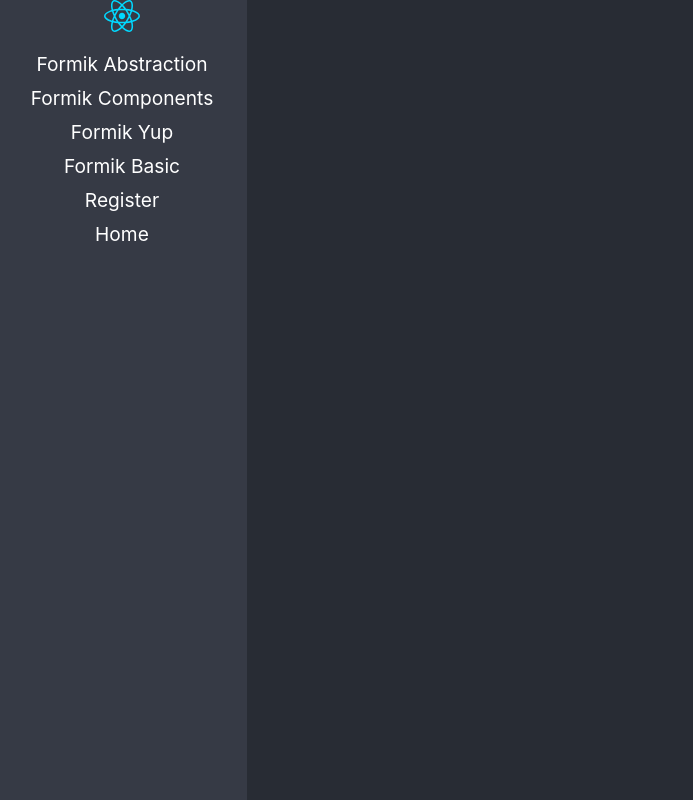
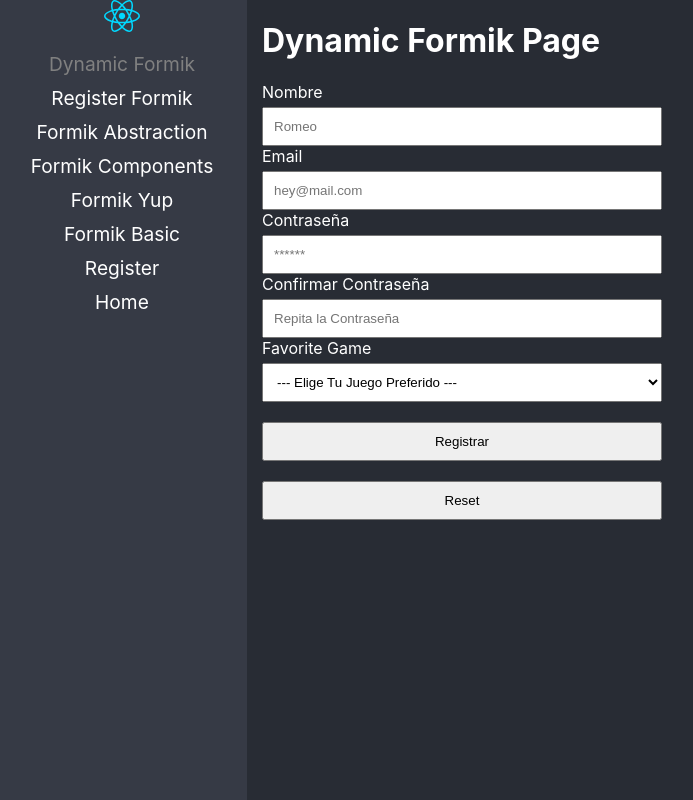
Before and after one commit to Nikch22/react-ts-app, a React (Vite) app: page /dynamic-formik in a window 1280 px wide. Shown: the whole page, without its empty margins (3-696 px from the left). Built offline with nearby package versions, Linux system fonts and the light colour scheme.

Commit message:
formik-dynamic-form

```diff
--- /dev/null
+++ b/src/03-forms/data/custom-form.json
@@ -0,0 +1,116 @@
+[
+  {
+    "type": "input",
+    "name": "firstName",
+    "placeholder": "Romeo",
+    "label": "Nombre",
+    "value": "",
+    "validations": [
+      {
+        "type":"required",
+        "msg":"El nombre es obligatorio"
+      },
+      {
+        "type":"minLength",
+        "value":2,
+        "msg":"El nombre debe tener mínimo 2 letras o más"
+      },
+      {
+        "type":"maxLength",
+        "value":16,
+        "msg":"El nombre debe tener 16 letras o menos"
+      }
+    ]
+  },
+
+  {
+    "type": "email",
+    "name": "email",
+    "placeholder": "hey@mail.com",
+    "label": "Email",
+    "value": "",
+    "validations": [
+      {
+        "type":"required",
+        "msg":"El email es obligatorio"
+      },
+      {
+        "type":"email",
+        "msg":"El email no es válido"
+      }
+    ]
+  },
+
+  {
+    "type": "password",
+    "name": "password1",
+    "placeholder": "******",
+    "label": "Contraseña",
+    "value": "",
+    "validations": [
+      {
+        "type":"required",
+        "msg":"La contraseña es obligatoria"
+      },
+      {
+        "type":"minLength",
+        "value":6,
+        "msg":"La contraseña debe tener 6 caracteres o más"
+      }
+    ]
+  },
+
+  {
+    "type": "password",
+    "name": "password2",
+    "placeholder": "Repita la Contraseña",
+    "label": "Confirmar Contraseña",
+    "value": "",
+    "validations": [
+      {
+        "type":"required",
+        "msg":"La confirmación de contraseña es obligatoria"
+      },
+      {
+        "type":"oneOf",
+        "ref": "password1",
+        "msg":"Las contraseñas no coinciden"
+      }
+    ]
+  },
+
+  {
+    "type": "select",
+    "name": "favoriteGame",
+    "label": "Favorite Game",
+    "value": "",
+    "options": [
+      {
+        "id":1,
+        "value":"metal-gear",
+        "label":"Metal Gear"
+      },
+      {
+        "id":2,
+        "value":"dark-souls",
+        "label":"Dark Souls"
+      },
+      {
+        "id":3,
+        "value":"zelda",
+        "label":"Zelda"
+      },
+      {
+        "id":4,
+        "value":"naruto-storm",
+        "label":"Naruto Storm"
+      }
+    ],
+    "validations": [
+      {
+        "type": "required",
+        "msg": "Seleccionar un juego es obligatorio"
+      }
+    ]
+  }
+]
--- /dev/null
+++ b/src/03-forms/pages/DynamicFormikPage.tsx
@@ -0,0 +1,125 @@
+import { Form, Formik } from 'formik';
+import formJson from '../data/custom-form.json';
+import { LabeledTextField, SelectField } from '../components';
+import * as Yup from 'yup';
+
+
+const initialValues: { [key: string]: any } = {};
+const validatedFields: { [key: string]: any } = {};
+
+for (const field of formJson) {
+  initialValues[field.name] = field.value;
+
+  if (!field.validations) continue;
+
+  let schema = Yup.string();
+
+  // Ajustar el esquema dependiendo del tipo de campo
+  if (field.type === 'select') {
+    schema = Yup.string().oneOf(field.options!?.map((option: any) => option.value));
+  }
+
+  for (const rule of field.validations) {
+
+    if (rule.type === 'required') {
+      schema = schema.required(rule.msg || 'Este campo es requerido');
+    }
+
+    if (rule.type === 'minLength' && 'value' in rule) {
+      schema = schema.min(
+        rule.value || 2,
+        rule.msg || `Mínimo de ${rule.value || 2} caracteres`
+      );
+    }
+
+    if (rule.type === 'maxLength' && 'value' in rule) {
+      schema = schema.max(
+        rule.value || 16,
+        rule.msg || `Máximo de ${rule.value || 16} caracteres`
+      );
+    }
+
+    if (rule.type === 'email') {
+      schema = schema.email(rule.msg || 'El email no es válido');
+    }
+
+    if (rule.type === 'oneOf' && 'ref' in rule) {
+      schema = schema.oneOf(
+        [Yup.ref(rule.ref || '')],
+        rule.msg || 'Las contraseñas no coinciden'
+      );
+    }
+  }
+
+  validatedFields[field.name] = schema;
+}
+
+// Validar el esquema completo
+const validationSchema = Yup.object({ ...validatedFields });
+
+export const DynamicFormikPage = () => {
+
+
+
+  return (
+    <div>
+
+      <h1>Dynamic Formik Page</h1>
+
+
+      <Formik
+        initialValues={ initialValues }
+        onSubmit= { ( values ) => {
+          console.log(values);
+
+        } }
+        validationSchema={ validationSchema }
+      >
+
+        {
+          ( { handleReset } ) => (
+            <Form>
+
+              {
+                formJson.map( ( { type, name, label, placeholder, options }, i ) => {
+
+                  if ( type === "input" || type === "email" || type === "password" ) {
+                    return <LabeledTextField
+                      key={ name+i }
+                      type={ type as any }
+                      name={ name }
+                      label={ label }
+                      placeholder={ placeholder }
+                    />
+                  } else if (type === "select") {
+                    return <SelectField
+                      key={ name+i }
+                      name={ name }
+                      label={ label }
+                      >
+                        <option value="">--- Elige Tu Juego Preferido ---</option>
+                        {
+                          options?.map( ( option ) => (
+                            <option key={ option.id } value={ option.value }>{ option.label }</option>
+                          ))
+                        }
+                      </SelectField>
+                  }
+
+                  throw new Error(`El type: ${type} no es Soportado.`);
+
+                })
+              }
+
+
+              <button type='submit'>Registrar</button>
+              <button type='button' onClick={ handleReset }>Reset</button>
+
+            </Form>
+          )
+        }
+
+      </Formik>
+    </div>
+  )
+}
--- /dev/null
+++ b/src/03-forms/pages/RegisterFormikPage.tsx
@@ -0,0 +1,65 @@
+import { Form, Formik } from 'formik';
+import * as Yup from 'yup';
+import { LabeledTextField } from '../components';
+
+export const RegisterFormikPage = () => {
+
+  return (
+    <div>
+
+      <h1>Register Formik Page</h1>
+
+      <Formik
+        initialValues={ {
+          name: '',
+          email: '',
+          password1: '',
+          password2: ''
+        } }
+        onSubmit= { ( values ) => {
+          console.log(values);
+
+        } }
+        validationSchema={ Yup.object({
+          name: Yup.string()
+                        .min(2,'El nombre debe tener mínimo 2 letras o más')
+                        .max(16,'El nombre debe tener 16 letras o menos')
+                        .required('El nombre es obligatorio'),
+          email: Yup.string()
+                    .email('El email no es válido')
+                    .required('El email es obligatorio'),
+          password1: Yup.string()
+                    .min(6,'La contraseña debe tener 6 caracteres o más')
+                    .required('La contraseña es obligatoria'),
+          password2: Yup.string()
+                    .oneOf( [Yup.ref('password1')], 'Las contraseñas no coinciden')
+                    .required('La contraseña es obligatoria'),
+        }) }
+      >
+
+        {
+          ( { handleReset } ) => (
+            <Form>
+
+              <LabeledTextField type='text' name='name' label='Nombre' placeholder="Pepito Casas" />
+
+              <LabeledTextField type='email' name='email' label='Email' placeholder="hey@mail.com" />
+
+              <LabeledTextField type="password" name="password1" label='Contraseña' placeholder="******" />
+
+              <LabeledTextField type='password' name="password2" label='Confirmar Contraseña' placeholder="Repita la Contraseña" />
+
+              <button type='submit'>Registrar</button>
+              <button type='button' onClick={ handleReset }>Reset</button>
+
+
+            </Form>
+          )
+        }
+
+      </Formik>
+
+
+    </div>
+  )
+}
--- a/src/03-forms/pages/index.ts
+++ b/src/03-forms/pages/index.ts
@@ -1,6 +1,8 @@
 
 
 
+export * from "./DynamicFormikPage"
+export * from "./RegisterFormikPage"
 export * from "./FormikAbstraction"
 export * from "./FormikBasicPage"
 export * from "./FormikComponents"
--- a/src/routes/Navigation.tsx
+++ b/src/routes/Navigation.tsx
@@ -5,10 +5,11 @@ import {
   NavLink,
 } from "react-router-dom";
 
-import { RegisterPage, FormikBasicPage, FormikYupPage, FormikComponents, FormikAbstraction } from "../03-forms/pages";
+import { RegisterPage, RegisterFormikPage, FormikBasicPage, FormikYupPage, FormikComponents, FormikAbstraction, DynamicFormikPage } from "../03-forms/pages";
 
 import '../03-forms/styles/styles.css'
 import logo from "../assets/react.svg";
+import { Form } from 'formik';
 
 
 export const Navigation = () => {
@@ -18,6 +19,24 @@ export const Navigation = () => {
         <nav>
           <img src={logo} alt="React Logo" />
           <ul>
+
+            <li>
+              <NavLink
+                to="/dynamic-formik"
+                className={({ isActive }) => (isActive ? "nav-active" : "")}
+              >
+                Dynamic Formik
+              </NavLink>
+            </li>
+
+            <li>
+              <NavLink
+                to="/register-formik"
+                className={({ isActive }) => (isActive ? "nav-active" : "")}
+              >
+                Register Formik
+              </NavLink>
+            </li>
 
             <li>
               <NavLink
@@ -76,6 +95,8 @@ export const Navigation = () => {
         </nav>
 
         <Routes>
+          <Route path="/dynamic-formik" element={ <DynamicFormikPage /> } />
+          <Route path="/register-formik" element={ <RegisterFormikPage /> } />
           <Route path="/formik-abstraction" element={ <FormikAbstraction /> } />
           <Route path="/formik-components" element={ <FormikComponents /> } />
           <Route path="/formik-yup" element={ <FormikYupPage /> } />
```
